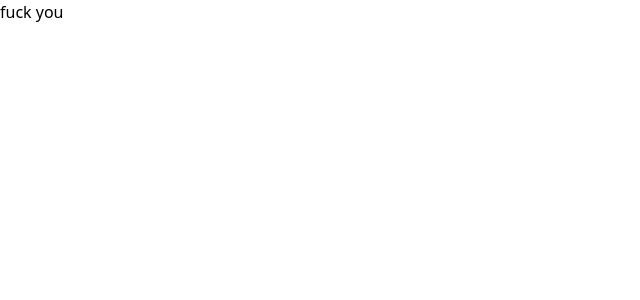
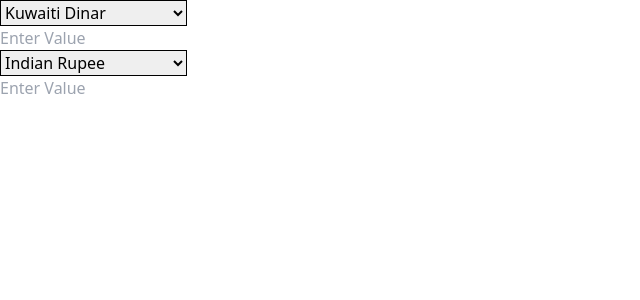
Before and after one commit to rajat1722/currencyConverter, a Nuxt app: page / in a window 1280 px wide. Shown: the top 300 px of the page, without its empty margins (0-640 px from the left). Built offline with nearby package versions, Linux system fonts and the light colour scheme.

Commit message:
added functionality of currency conversion

```diff
--- a/app.vue
+++ b/app.vue
@@ -1,5 +1,81 @@
 <template>
-  <div>
-    <h1>fuck you</h1>
+  <div class="">
+
+    <div class="container1">
+      <select class="border border-black" name="currency" id="currencyList" v-model="selectedCurrency1">
+
+        <option v-for="name in computedCurrencyList1" :key="name" >{{ name }}</option>
+      </select>
+
+      <input class="block border-black" type="number" v-model="val1" placeholder="Enter Value">
+    </div>
+
+    <div class="container2">
+      <select class="border border-black" name="currency" id="currencyList" v-model="selectedCurrency2">
+
+        <option v-for="name in computedCurrencyList2" :key="name" >{{ name }}</option>
+      </select>
+      <input class="block border-blue-50" type="number" v-model="val2" placeholder="Enter Value">
+
+    </div>
+
   </div>
+
 </template>
+
+<script setup lang="ts">
+import type {currencies} from "./types/CurrencyListType"
+
+
+// currencies and their value equivalent to 1 US Dollar
+const currencyWithVal = {
+  "Kuwaiti Dinar": 0.31,
+  "Bahraini Dinar": 0.38,
+  "Omani Rial": 0.39,
+  "British Pound Sterling": 0.85,
+  "European Euro": 0.98,
+  "US Dollar": 1,
+  "Brunei Dollar": 1.37,
+  "New Zealand Dollar": 1.66,
+  "Aruban Florin": 1.80,
+  "Indian Rupee": 80.80
+}
+
+// arr of all currencies
+const currencyNames = ref(["Kuwaiti Dinar", "Bahraini Dinar", "Omani Rial", "British Pound Sterling", "European Euro", "US Dollar", "Brunei Dollar", "New Zealand Dollar", "Aruban Florin", "Indian Rupee"])
+
+// two selected currencies
+let selectedCurrency1 = ref<currencies>("Kuwaiti Dinar")
+let selectedCurrency2 = ref<currencies>("Indian Rupee")
+
+// values of two selected currencies
+let val1 = ref<number>()
+let val2 = ref<number>()
+
+// this removes selectedCurrency2 from computedCurrencyList1
+const computedCurrencyList1 = computed(() => {
+  return currencyNames.value.filter((currency) => currency !== selectedCurrency2.value)
+})
+
+// this removes selectedCurrency1 from computedCurrencyList2
+const computedCurrencyList2 = computed(() => {
+  return currencyNames.value.filter((currency) => currency !== selectedCurrency1.value)
+})
+
+
+// watcher for val1 and val2 if any of these value change the other value get updated
+watch([val1, val2], ([newVal1, newVal2], [oldVal1, oldVal2]): void=>{
+  if (newVal1 !== oldVal1){
+    // logic for converting currecy
+    val2.value = (newVal1! / currencyWithVal[selectedCurrency1.value]) * currencyWithVal[selectedCurrency2.value]
+  }
+  else if (newVal2 !== oldVal2){
+    val1.value = ((newVal2! / currencyWithVal[selectedCurrency2.value]) * currencyWithVal[selectedCurrency1.value])
+  }
+})
+
+</script>
+
+<style scoped>
+
+</style>
--- /dev/null
+++ b/types/CurrencyListType.ts
@@ -0,0 +1,3 @@
+type currencies = "Kuwaiti Dinar" | "Bahraini Dinar" | "Omani Rial" | "British Pound Sterling" | "European Euro" | "US Dollar" | "Brunei Dollar" | "New Zealand Dollar" | "Aruban Florin" | "Indian Rupee"
+
+export type {currencies}
```
